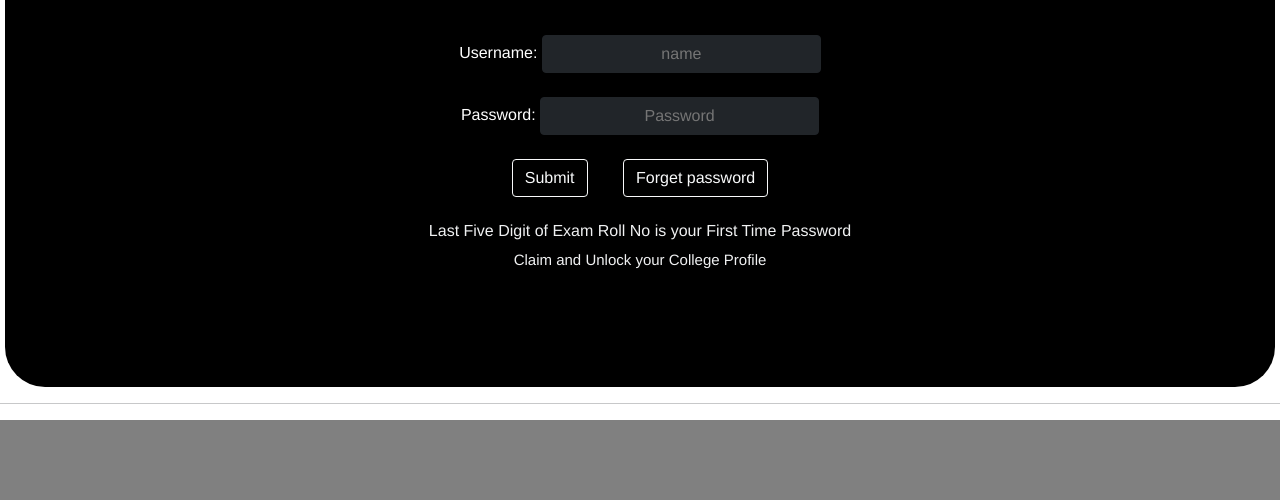
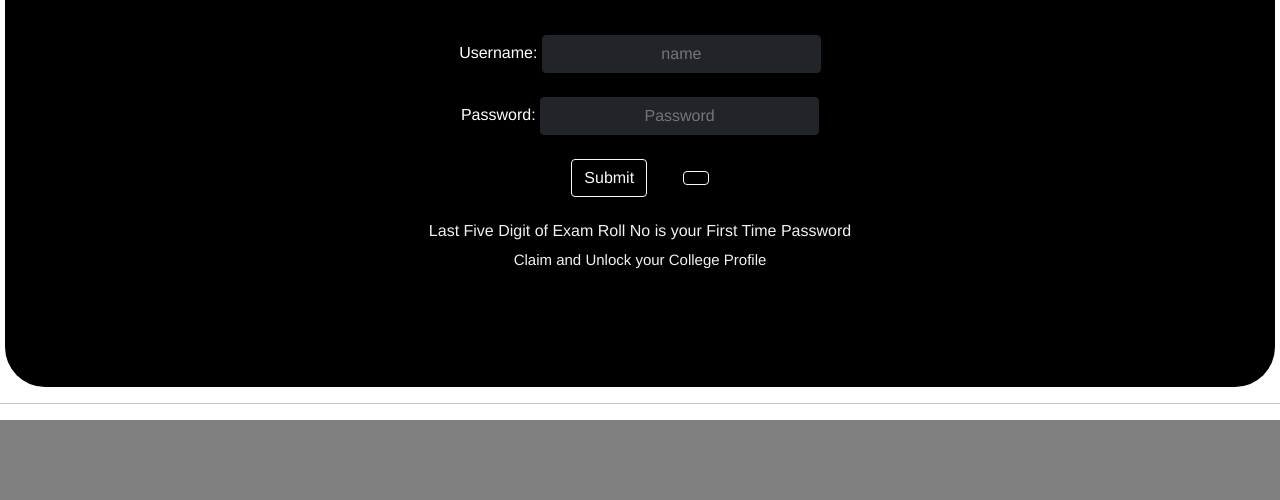
Before and after one commit to CodeByVeer07/SvpatelByVeer, a plain HTML site: page index.html in a window 1280 px wide. Shown: the part 300-800 px from the top of the page. Drawn offline with nearby package versions, Linux system fonts and the light colour scheme.

Commit message:
Update index.html

```diff
--- a/index.html
+++ b/index.html
@@ -177,7 +177,7 @@
                 <input type="submit" name="submit" id="2" class="btn btn-outline-light" onclick="veer();">
             </div>&nbsp;&nbsp;&nbsp;&nbsp;&nbsp;&nbsp;
             <div align="center" class="btn-group"></div>
-            <button type="reset" class="btn btn-outline-light">Forget password</button>
+            <button type="reset" class="btn btn-outline-light"></button>
             <br>
             <br>
             <h6> Last Five Digit of Exam Roll No is your First Time Password</h6>
```
